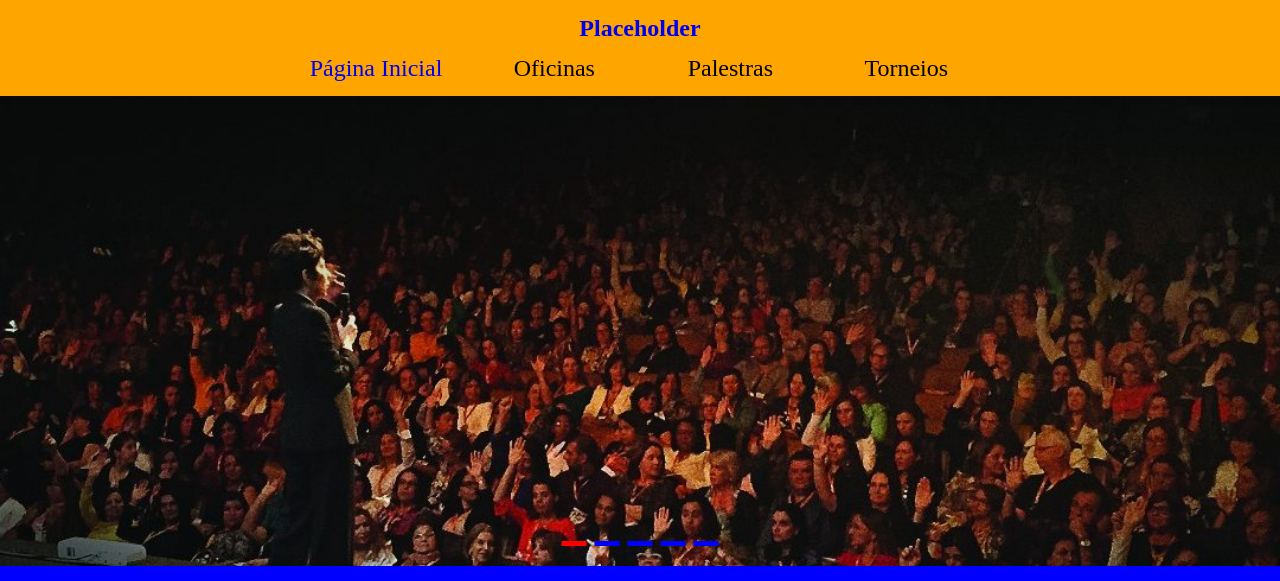
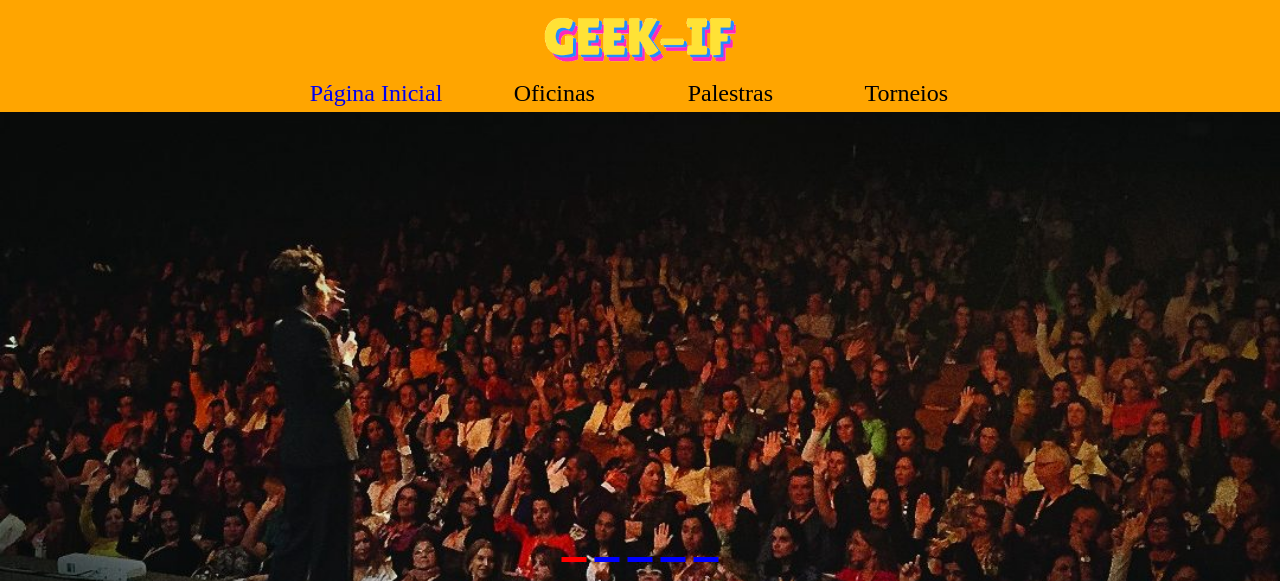
Before and after one commit to fabsoftwareitp/geekif.fabsoftware.itp.ifsp.edu.br, a PHP site: page / in a window 1280 px wide. Shown: the top 581 px of the page. Run offline with PHP 8.4, Linux system fonts and the light colour scheme.

Commit message:
Implementação do logo

```diff
--- a/css/header.css
+++ b/css/header.css
@@ -2,7 +2,7 @@
     display: flex;
     align-items: center;
     justify-content: space-between;
-    height: 6rem;
+    height: 7rem;
     padding: 1rem;
     flex-direction: column;
     background-color: orange;
@@ -13,12 +13,11 @@
 
 .header-back {
     width: 100%;
-    height: 6rem;
+    height: 7rem;
 }
 
 .logo {
-    font-size: 1.5rem;
-    font-weight: bold;
+    width: 200px;
 }
 
 /* Menu Principal */
@@ -61,6 +60,10 @@
     background-color: red;
 }
 
+.sub-menu > label {
+    cursor: pointer;
+}
+
 .sub-menu > li {
     padding: 1rem 0;
     margin-inline: 1rem;
@@ -100,6 +103,10 @@
 
     .header-back {
         height: 5rem;
+    }
+
+    .logo {
+        width: 175px;
     }
 
     /* Menu Principal */
--- a/css/reset.css
+++ b/css/reset.css
@@ -47,5 +47,6 @@ table {
 }
 
 a {
+    cursor: pointer;
     text-decoration: none;
 }
--- a/index.html
+++ b/index.html
@@ -12,7 +12,7 @@
 <body>
     <!-- Cabeçalho/Menu -->
     <header class="header">
-       <a href="/" class="logo">Placeholder</a>
+       <a href="/"><img class="logo" src="/imgs/geek_if.png"></a>
        <nav class="nav">
            <input type="checkbox" id="checkbox" class="checkbox">
            <label for="checkbox" class="label-menu">Menu
@@ -159,7 +159,7 @@
     <!-- Rodapé -->
     <footer class="footer">
         <a href="https://itp.ifsp.edu.br/" target="_blank">
-            <img src="/imgs/oie_transparent.png" id="logo-if" alt="Instituto Federal Logo">
+            <img src="/imgs/instituto_federal.png" id="logo-if" alt="Instituto Federal Logo">
         </a>
         <div class="social-media">
             <a href="https://www.facebook.com/ifspitape/" target="_blank">
```
Also changed, not shown: imgs/geek_if.png (added), imgs/instituto_federal.png (renamed from imgs/oie_transparent.png).
